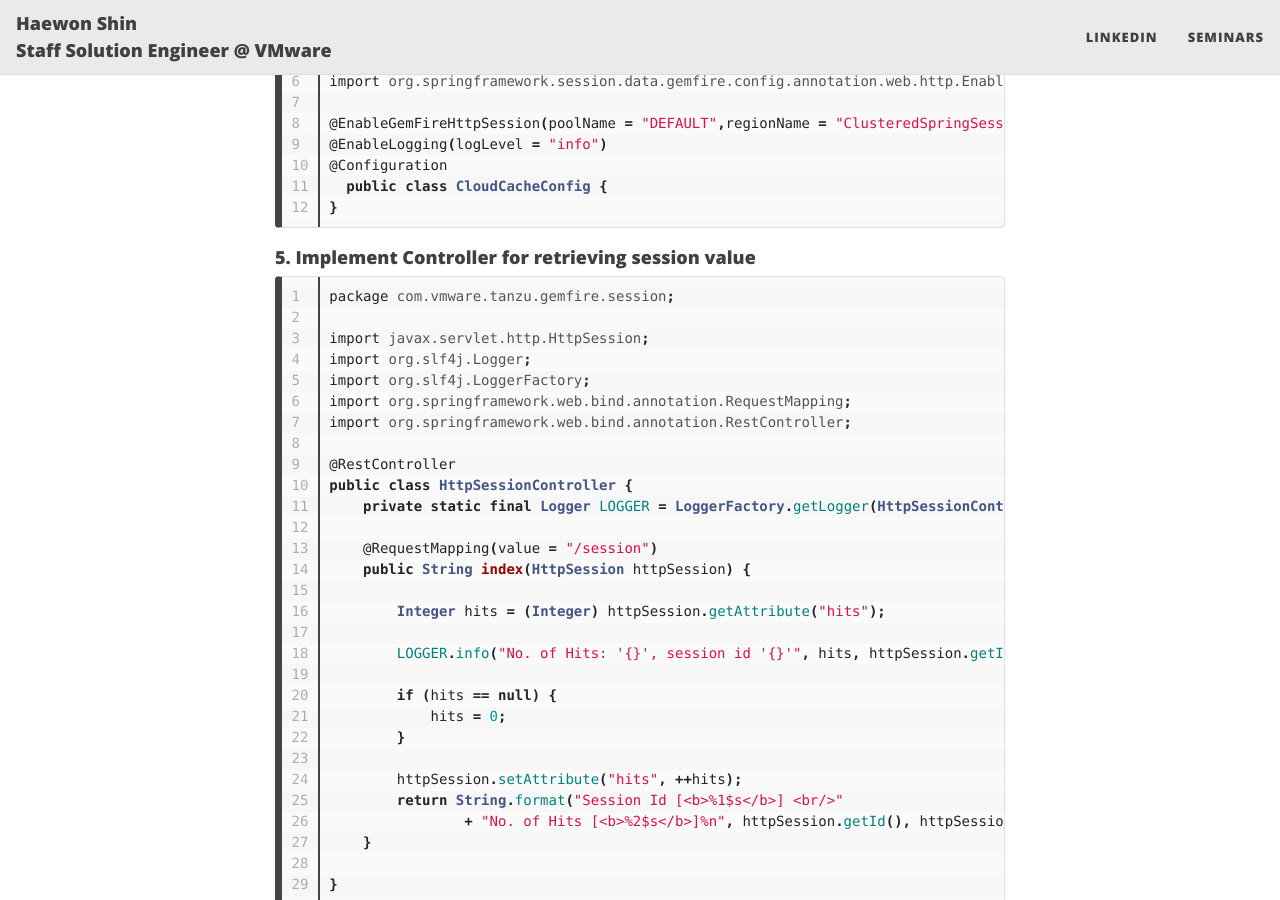
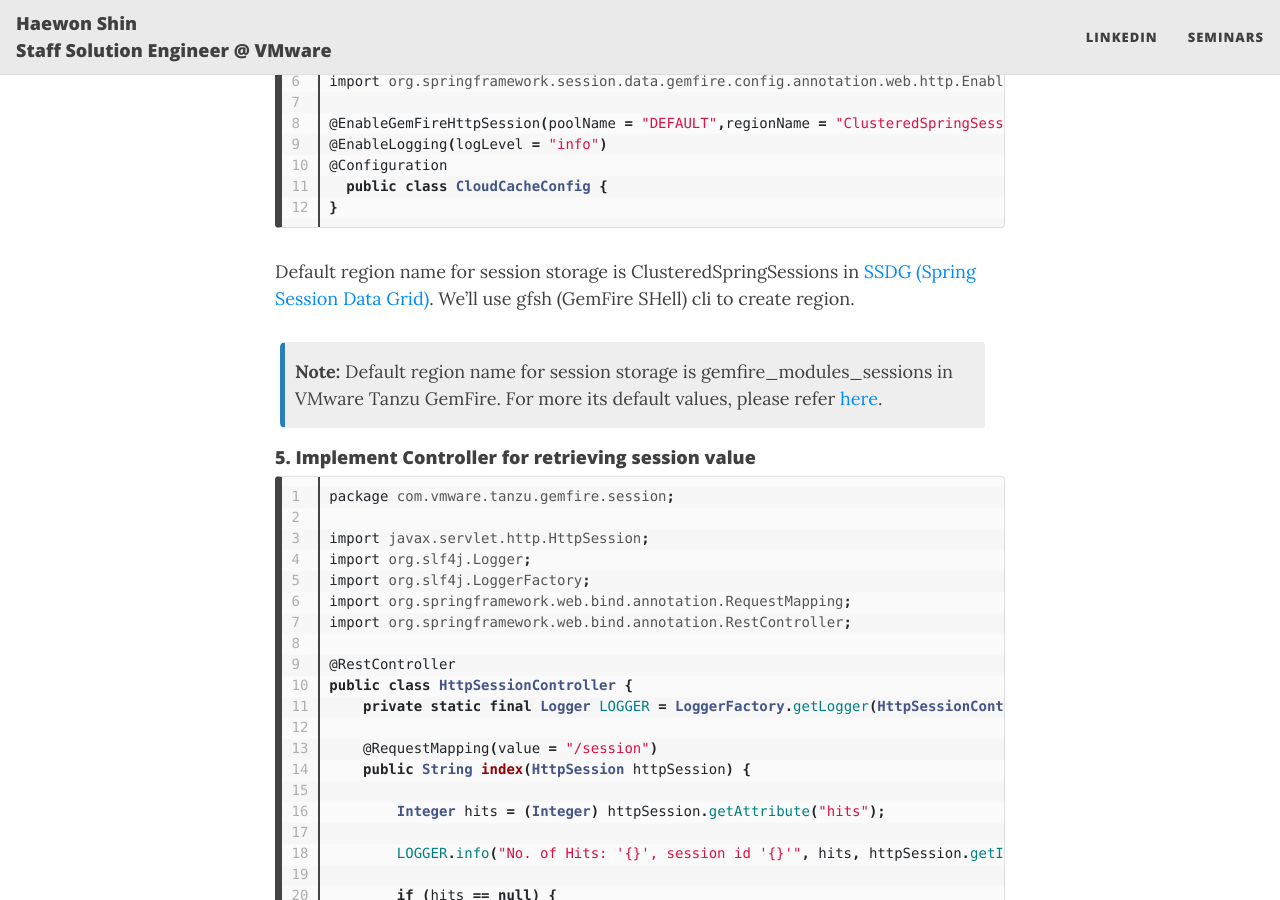
Before and after one commit to haewons-tanzu/haewons-tanzu.github.io, a Jekyll site: the page built from _posts/2020-10-29-http-session-caching-spring-data-on-tas.md, in a window 1280 px wide and 900 px high, scrolled down 3253 px. Built offline with Jekyll 4.4.1, drawn with Linux system fonts in a browser that asks for light colours; nearby versions of some CDN libraries.

Commit message:
Update 2020-10-29-http-session-caching-spring-data-on-tas.md

```diff
--- a/_posts/2020-10-29-http-session-caching-spring-data-on-tas.md
+++ b/_posts/2020-10-29-http-session-caching-spring-data-on-tas.md
@@ -140,6 +140,11 @@ import org.springframework.session.data.gemfire.config.annotation.web.http.Enabl
 }
 {% endhighlight %}
 
+Default region name for session storage is ClusteredSpringSessions in [SSDG (Spring Session Data Grid)](https://spring.io/projects/spring-session-data-geode){:target="_blank"}. We'll use gfsh (GemFire SHell) cli to create region.
+
+{: .box-note}
+**Note:** Default region name for session storage is gemfire_modules_sessions in VMware Tanzu GemFire. For more its default values, please refer [here](https://gemfire.docs.pivotal.io/910/geode/tools_modules/http_session_mgmt/tomcat_changing_gf_default_cfg.html){:target="_blank"}.
+
 #### 5. Implement Controller for retrieving session value
 
 {% highlight java linenos %}
```
